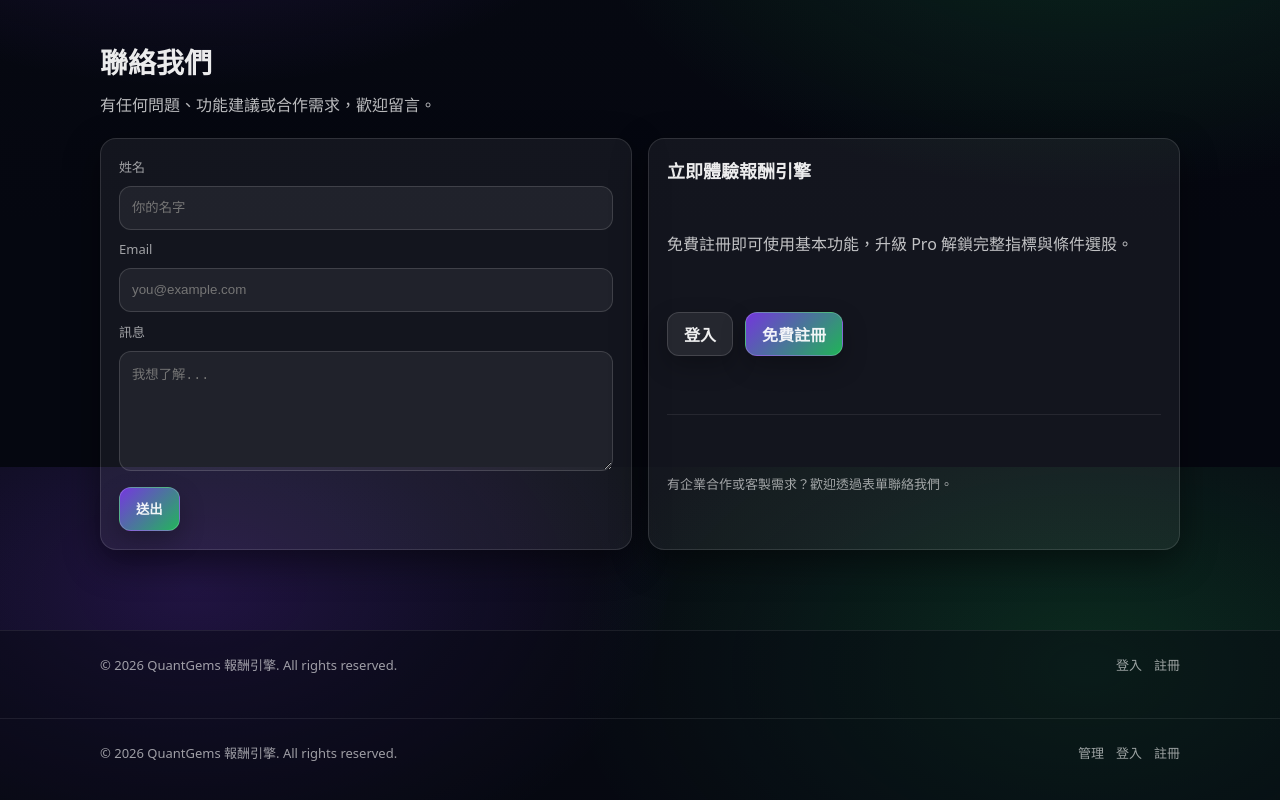
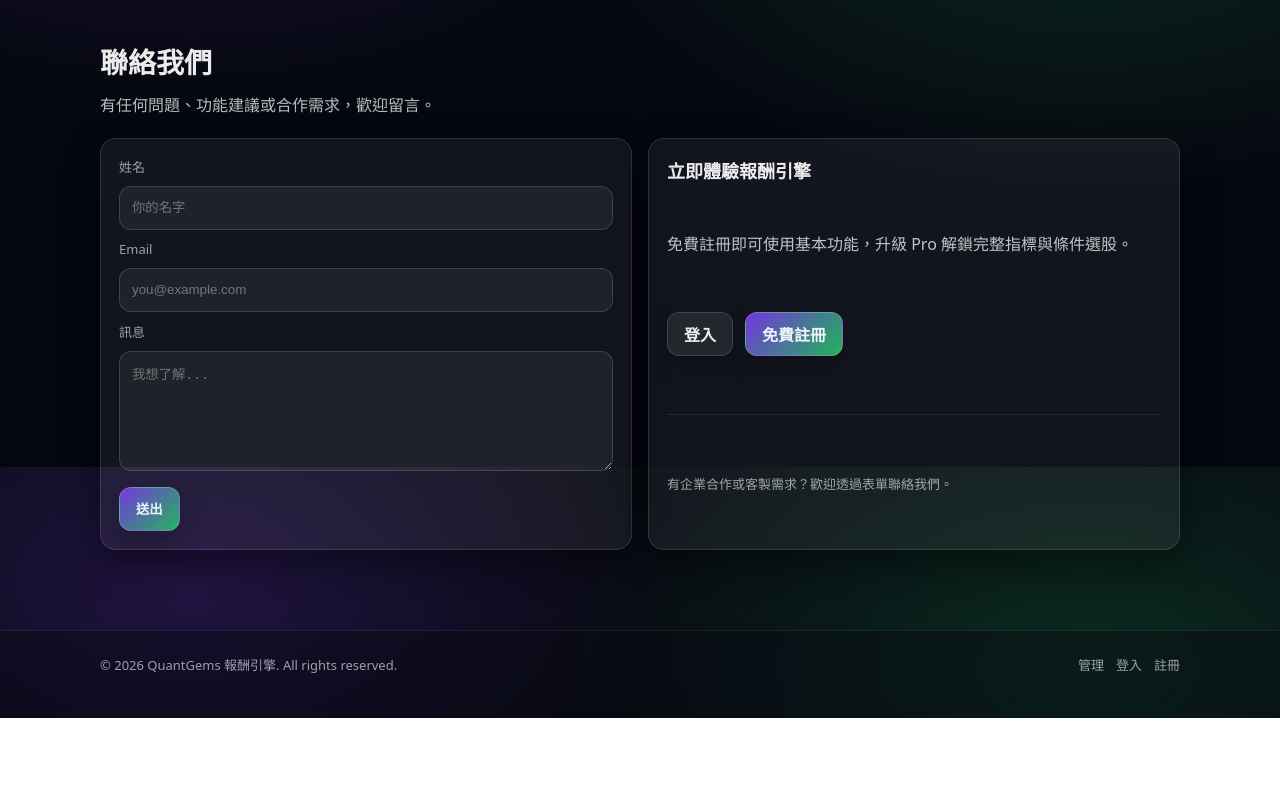
Before and after one commit to blackdiamondcapital/quantgems-marketing-vercel, a Vue app in the folder marketing/: page / in a window 1280 px wide. Shown: the part 2733-3533 px from the top of the page. After the commit the page ends 3451 px from the top, so only its background shows below. Built offline with nearby package versions, Linux system fonts and the light colour scheme; no server answers; the HTML template or start-up script is replaced by a standard one.

Commit message:
Update HomePage.vue

```diff
--- a/marketing/src/pages/HomePage.vue
+++ b/marketing/src/pages/HomePage.vue
@@ -243,16 +243,6 @@
         </div>
       </div>
     </section>
-
-    <footer class="footer">
-      <div class="container footer-inner">
-        <div class="small">© {{ new Date().getFullYear() }} QuantGems 報酬引擎. All rights reserved.</div>
-        <div class="footer-links">
-          <a class="small" :href="loginUrl">登入</a>
-          <a class="small" :href="signupUrl">註冊</a>
-        </div>
-      </div>
-    </footer>
   </main>
 </template>
 
```
